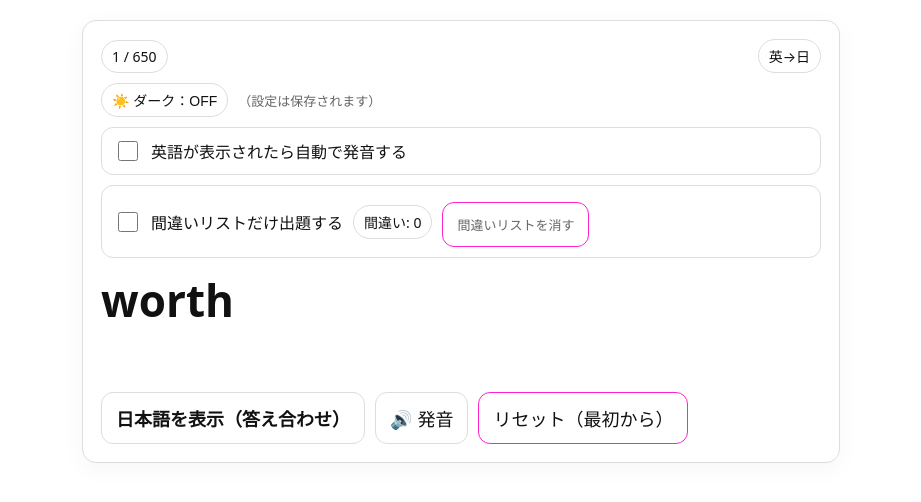
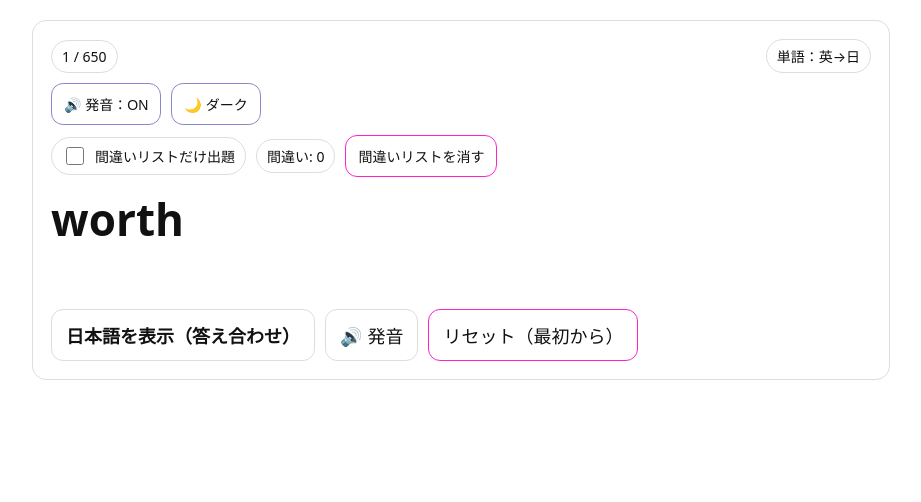
Before and after one commit to hyottoco/pre2word-app, a plain HTML site: page index.html in a window 1280 px wide. Shown: the whole page, without its empty margins (179-1100 px from the left). Drawn offline with Linux system fonts and the light colour scheme.

Commit message:
Add files via upload

```diff
--- a/index.html
+++ b/index.html
@@ -6,51 +6,26 @@
   <title>英単語テスト（重複なしランダム）</title>
 
   <style>
-    /* =========================
-       Theme variables
-       ========================= */
-    :root{
-      --bg: #ffffff;
-      --fg: #111111;
-      --muted: #666666;
-      --card: #ffffff;
-      --border: #dddddd;
-      --btn-bg: #ffffff;
-      --btn-fg: #111111;
-      --shadow: rgba(0,0,0,0.04);
-    }
-    body.dark{
-      --bg: #0f1115;
-      --fg: #e9e9ea;
-      --muted: #a7a7ad;
-      --card: #141824;
-      --border: #2a2f3a;
-      --btn-bg: #141824;
-      --btn-fg: #e9e9ea;
-      --shadow: rgba(0,0,0,0.28);
-    }
-
-    /* =========================
-       Base
-       ========================= */
+    /* =========================================================
+       基本（ライト） ※熟語アプリの見た目・配置に合わせる
+     ========================================================= */
     body{
       font-family: system-ui, -apple-system, "Hiragino Kaku Gothic ProN", "Noto Sans JP", sans-serif;
       margin: 0;
       padding: 20px;
-      background: var(--bg);
-      color: var(--fg);
-      transition: background .15s ease, color .15s ease;
+      background: #ffffff;
+      color: #111;
+      transition: background .2s ease, color .2s ease;
     }
 
     .card{
-      max-width: 720px;
+      max-width: 820px;
       margin: 0 auto;
       padding: 18px;
-      border: 1px solid var(--border);
+      border: 1px solid #ddd;
       border-radius: 14px;
-      background: var(--card);
-      box-shadow: 0 6px 24px var(--shadow);
-      transition: background .15s ease, border-color .15s ease;
+      background: #fff;
+      transition: background .2s ease, border-color .2s ease;
     }
 
     .top{
@@ -65,10 +40,17 @@
       font-size: 14px;
       padding: 6px 10px;
       border-radius: 999px;
-      border: 1px solid var(--border);
+      border: 1px solid #ddd;
       background: transparent;
-      color: var(--fg);
-      transition: border-color .15s ease, color .15s ease;
+      transition: background .2s ease, border-color .2s ease, color .2s ease;
+    }
+
+    .row{
+      display:flex;
+      gap:10px;
+      flex-wrap:wrap;
+      align-items:center;
+      margin-top: 10px;
     }
 
     .word{
@@ -78,6 +60,7 @@
       line-height: 1.1;
       word-break: break-word;
     }
+
     .meaning{
       font-size: 28px;
       margin: 10px 0 0;
@@ -88,77 +71,68 @@
     .btns{
       display:flex;
       gap:10px;
-      margin-top: 18px;
-      flex-wrap: wrap;
+      margin-top: 16px;
+      flex-wrap:wrap;
     }
 
     button{
       font-size: 18px;
       padding: 12px 14px;
       border-radius: 12px;
-      border: 1px solid var(--border);
-      background: var(--btn-bg);
-      color: var(--btn-fg);
+      border: 1px solid #ddd;
+      background: #fff;
+      color: #111;
       cursor: pointer;
-      transition: background .15s ease, color .15s ease, border-color .15s ease, transform .05s ease;
+      transition: background .2s ease, border-color .2s ease, color .2s ease;
     }
     button:active{ transform: translateY(1px); }
+
     .primary{ font-weight: 800; }
     .danger{ border-color:#f2c; }
-
-    .toggle{
-      display:flex;
-      align-items:center;
-      gap:10px;
-      margin-top: 10px;
-      padding: 10px 12px;
-      border: 1px solid var(--border);
-      border-radius: 12px;
-      flex-wrap: wrap;
-      background: transparent;
-      transition: border-color .15s ease;
-    }
-    .toggle label{
-      font-size: 16px;
-      user-select: none;
-    }
-    .toggle input{
-      width: 20px;
-      height: 20px;
-      accent-color: #6aa6ff;
-    }
-    .small{
-      font-size: 13px;
-      color: var(--muted);
-      margin-top: 6px;
-    }
+    .toggle{ border-color:#88c; }
+    .small{ font-size: 14px; padding: 10px 12px; border-radius: 12px; }
 
     /* 間違いチェック（答え合わせ時だけ表示） */
     .missBox{
       display:none;
       margin-top: 12px;
       padding: 10px 12px;
-      border: 1px solid var(--border);
+      border: 1px solid #ddd;
       border-radius: 12px;
       gap: 10px;
       align-items: center;
-      background: transparent;
+      flex-wrap: wrap;
+      transition: background .2s ease, border-color .2s ease, color .2s ease;
     }
     .missBox.show{ display:flex; }
-    .missBox input{ width: 22px; height: 22px; accent-color:#ff6aa6; }
+    .missBox input{ width: 22px; height: 22px; }
     .missBox .label{ font-size: 16px; user-select: none; }
 
-    /* ちょい見た目 */
-    .row{
-      display:flex;
-      gap:10px;
-      flex-wrap:wrap;
-      align-items:center;
-      margin-top: 10px;
+    /* =========================================================
+       ダークモード（bodyに .dark を付ける）
+     ========================================================= */
+    body.dark{
+      background: #0f1115;
+      color: #e9e9ea;
     }
-    .hint{
-      color: var(--muted);
-      font-size: 13px;
+    body.dark .card{
+      background: #171a21;
+      border-color: #2a2f3a;
+    }
+    body.dark .badge{
+      border-color: #2a2f3a;
+      background: rgba(255,255,255,0.03);
+      color: #d6d6d8;
+    }
+    body.dark button{
+      background: #1f2430;
+      border-color: #2a2f3a;
+      color: #e9e9ea;
+    }
+    body.dark button:hover{ background: #252b3a; }
+    body.dark .missBox{
+      border-color: #2a2f3a;
+      background: rgba(255,255,255,0.03);
     }
   </style>
 </head>
@@ -167,30 +141,26 @@
   <div class="card">
     <div class="top">
       <div class="badge" id="progress">0 / 0</div>
-      <div class="badge" id="mode">英→日</div>
+      <div class="badge" id="mode">単語：英→日</div>
     </div>
 
-    <!-- ダークモード -->
+    <!-- 発音ON/OFF + テーマ切替（熟語アプリと同じ位置） -->
     <div class="row">
-      <button id="themeBtn" class="badge" type="button">🌙 ダーク：OFF</button>
-      <span class="hint">（設定は保存されます）</span>
-    </div>
-
-    <!-- 自動発音スイッチ -->
-    <div class="toggle">
-      <input type="checkbox" id="autoSpeakToggle" />
-      <label for="autoSpeakToggle">英語が表示されたら自動で発音する</label>
+      <button class="toggle small" id="audioToggle">🔊 発音：ON</button>
+      <button class="toggle small" id="themeToggle">🌙 ダーク</button>
     </div>
 
     <!-- 出題モード切替（全 / 間違いのみ） -->
-    <div class="toggle">
-      <input type="checkbox" id="wrongOnlyToggle" />
-      <label for="wrongOnlyToggle">間違いリストだけ出題する</label>
-      <span class="badge" id="wrongCount">間違い: 0</span>
+    <div class="row">
+      <label class="badge" style="display:flex; gap:8px; align-items:center;">
+        <input type="checkbox" id="wrongOnlyToggle" style="width:18px;height:18px;" />
+        間違いリストだけ出題
+      </label>
+      <div class="badge" id="wrongCount">間違い: 0</div>
       <button class="small danger" id="clearWrongBtn" type="button">間違いリストを消す</button>
     </div>
 
-    <div class="word" id="word">（単語リストを読み込み中…）</div>
+    <div class="word" id="word">（VOCABリストを読み込み中…）</div>
     <div class="meaning" id="meaning"></div>
 
     <!-- ★答え合わせ表示中だけ出る：間違えたチェック -->
@@ -199,6 +169,7 @@
       <label class="label" for="missToggle">この単語は間違えた（間違いリストに入れる）</label>
     </div>
 
+    <!-- 次へ / 発音 / リセット -->
     <div class="btns">
       <button class="primary" id="nextBtn">はじめる</button>
       <button id="speakBtn">🔊 発音</button>
@@ -864,36 +835,64 @@ const VOCAB = [
   { en: "protective", ja: "保護するための／防護の" },
 ];
 
-// ========= 保存キー =========
-const AUTO_SPEAK_KEY   = "vocab_auto_speak_v1";
-const KEY_ALL          = "vocab_app_state_v1";
-const KEY_WRONG        = "vocab_wrong_state_v1";
-const KEY_WRONG_SET    = "vocab_wrong_set_v1";
-const KEY_WRONG_ONLY   = "vocab_wrong_only_v1";
 
-// ★ダークモード保存キー
-const KEY_THEME_DARK   = "vocab_theme_dark_v1";
+// =======================
+//  保存キー（熟語アプリ構成に寄せる）
+// =======================
+const KEY_AUDIO       = "vocab_app_audio_on_v1";
 
-/* =========================
-   Theme (Dark mode)
-   ========================= */
-function loadDarkMode(){
-  return localStorage.getItem(KEY_THEME_DARK) === "1";
+// 全モード/間違いモードを別で進行保存
+const KEY_STATE_ALL   = "vocab_state_all_v1";
+const KEY_STATE_WRONG = "vocab_state_wrong_v1";
+
+// 間違いセット（en文字列で管理）
+const KEY_WRONG_SET   = "vocab_wrong_set_v1";
+
+// 間違いのみモードON/OFF
+const KEY_WRONG_ONLY  = "vocab_wrong_only_v1";
+
+// テーマ（ライト/ダーク）
+const KEY_THEME       = "vocab_theme_v1";
+
+// =======================
+//  ユーティリティ
+// =======================
+function shuffle(arr){
+  for (let i = arr.length - 1; i > 0; i--){
+    const j = Math.floor(Math.random() * (i + 1));
+    [arr[i], arr[j]] = [arr[j], arr[i]];
+  }
+  return arr;
 }
-function saveDarkMode(on){
-  localStorage.setItem(KEY_THEME_DARK, on ? "1" : "0");
-}
-function applyTheme(){
-  const dark = loadDarkMode();
-  document.body.classList.toggle("dark", dark);
-  const btn = document.getElementById("themeBtn");
-  btn.textContent = dark ? "🌙 ダーク：ON" : "☀️ ダーク：OFF";
+function saveJSON(key, obj){ localStorage.setItem(key, JSON.stringify(obj)); }
+function loadJSON(key){
+  try{
+    const raw = localStorage.getItem(key);
+    return raw ? JSON.parse(raw) : null;
+  }catch{ return null; }
 }
 
-/* =========================
-   Speech (Web Speech API)
-   ========================= */
-function pickEnglishVoice() {
+// =======================
+//  テーマ（ライト/ダーク）
+// =======================
+function loadTheme(){
+  const v = localStorage.getItem(KEY_THEME);
+  return (v === "dark" || v === "light") ? v : "light";
+}
+function saveTheme(theme){
+  localStorage.setItem(KEY_THEME, theme);
+}
+function applyTheme(theme){
+  const isDark = theme === "dark";
+  document.body.classList.toggle("dark", isDark);
+  const btn = document.getElementById("themeToggle");
+  if (btn) btn.textContent = isDark ? "☀️ ライト" : "🌙 ダーク";
+}
+
+// =======================
+//  発音（Web Speech API）
+// =======================
+function pickEnglishVoice(){
   const voices = speechSynthesis.getVoices();
   const preferred =
     voices.find(v => /Samantha|Karen/i.test(v.name || "")) ||
@@ -904,104 +903,80 @@ function pickEnglishVoice() {
   return preferred;
 }
 
-function speakEnglish(text) {
-  if (!("speechSynthesis" in window)) return;
-  try { speechSynthesis.cancel(); } catch {}
-  const uttr = new SpeechSynthesisUtterance(String(text));
-  uttr.rate = 1.0;
-  uttr.pitch = 1.0;
-  const voice = pickEnglishVoice();
-  uttr.lang = voice?.lang || "en-US";
-  if (voice) uttr.voice = voice;
-  speechSynthesis.speak(uttr);
+function loadAudioOn(){
+  const v = localStorage.getItem(KEY_AUDIO);
+  return v === null ? true : v === "1"; // デフォON
+}
+function saveAudioOn(on){
+  localStorage.setItem(KEY_AUDIO, on ? "1" : "0");
+}
+function updateAudioUI(){
+  const on = loadAudioOn();
+  document.getElementById("audioToggle").textContent = on ? "🔊 発音：ON" : "🔇 発音：OFF";
 }
 
-if ("speechSynthesis" in window) {
-  speechSynthesis.onvoiceschanged = () => {
-    try { speechSynthesis.getVoices(); } catch {}
-  };
+function speakEnglish(text){
+  if (!window.speechSynthesis) return;
+  if (!loadAudioOn()) return;
+
+  try{ speechSynthesis.cancel(); }catch{}
+  const u = new SpeechSynthesisUtterance(String(text));
+  const voice = pickEnglishVoice();
+  u.lang = voice?.lang || "en-US";
+  if (voice) u.voice = voice;
+  u.rate = 1.0;
+  u.pitch = 1.0;
+
+  speechSynthesis.speak(u);
 }
 
-/* =========================
-   Utils
-   ========================= */
-function shuffle(arr) {
-  for (let i = arr.length - 1; i > 0; i--) {
-    const j = Math.floor(Math.random() * (i + 1));
-    [arr[i], arr[j]] = [arr[j], arr[i]];
-  }
-  return arr;
-}
-function saveJSON(key, obj) { localStorage.setItem(key, JSON.stringify(obj)); }
-function loadJSON(key) {
-  try {
-    const raw = localStorage.getItem(key);
-    return raw ? JSON.parse(raw) : null;
-  } catch { return null; }
-}
-
-/* =========================
-   Auto speak
-   ========================= */
-function loadAutoSpeak() {
-  try {
-    const raw = localStorage.getItem(AUTO_SPEAK_KEY);
-    if (raw === null) return false;
-    return raw === "1";
-  } catch { return false; }
-}
-function saveAutoSpeak(on) {
-  localStorage.setItem(AUTO_SPEAK_KEY, on ? "1" : "0");
-}
-
-/* =========================
-   Wrong list (Set)
-   ========================= */
-function loadWrongSet() {
+// =======================
+//  間違いリスト（Set）
+// =======================
+function loadWrongSet(){
   const arr = loadJSON(KEY_WRONG_SET);
   return new Set(Array.isArray(arr) ? arr : []);
 }
-function saveWrongSet(set) {
+function saveWrongSet(set){
   saveJSON(KEY_WRONG_SET, Array.from(set));
 }
-function updateWrongCountUI() {
+function updateWrongCountUI(){
   const set = loadWrongSet();
   document.getElementById("wrongCount").textContent = `間違い: ${set.size}`;
 }
 
-/* =========================
-   Mode (All / Wrong only)
-   ========================= */
-function loadWrongOnly() {
-  const v = localStorage.getItem(KEY_WRONG_ONLY);
-  return v === "1";
+// =======================
+//  出題モード（全 / 間違いのみ）
+// =======================
+function loadWrongOnly(){
+  return localStorage.getItem(KEY_WRONG_ONLY) === "1";
 }
-function saveWrongOnly(on) {
+function saveWrongOnly(on){
   localStorage.setItem(KEY_WRONG_ONLY, on ? "1" : "0");
 }
-function getActiveStateKey() {
-  return loadWrongOnly() ? KEY_WRONG : KEY_ALL;
+function getActiveStateKey(){
+  return loadWrongOnly() ? KEY_STATE_WRONG : KEY_STATE_ALL;
 }
 
-/* =========================
-   Pool / State
-   ========================= */
-function getPoolIndices() {
-  if (!loadWrongOnly()) return [...Array(VOCAB.length).keys()];
+// 出題プール（VOCABのindex配列）
+function getPoolIndices(){
+  if (!loadWrongOnly()){
+    return [...Array(VOCAB.length).keys()];
+  }
   const set = loadWrongSet();
   const idxs = [];
-  for (let i = 0; i < VOCAB.length; i++) {
+  for (let i = 0; i < VOCAB.length; i++){
     if (set.has(VOCAB[i].en)) idxs.push(i);
   }
   return idxs;
 }
 
-function freshStateForPool(poolIdxs) {
+function freshStateForPool(poolIdxs){
   const order = shuffle([...Array(poolIdxs.length).keys()]);
-  return { poolIdxs, order, index: 0, phase: 0 }; // phase:0 英語のみ / 1 日本語表示
+  return { poolIdxs, order, index: 0, phase: 0 }; // phase:0英 1日
 }
 
-function loadState() {
+function loadState(){
   const key = getActiveStateKey();
   const st = loadJSON(key);
   if (!st) return null;
@@ -1009,28 +984,27 @@ function loadState() {
   if (typeof st.index !== "number" || typeof st.phase !== "number") return null;
   if (st.phase !== 0 && st.phase !== 1) return null;
 
-  // プール変化（間違い追加/削除やモード変更）への最低限の追従
+  // プールが変化したら作り直す
   const poolNow = getPoolIndices();
   if (st.poolIdxs.length !== poolNow.length) return null;
 
   return st;
 }
-
-function saveState(st) {
+function saveState(st){
   const key = getActiveStateKey();
   saveJSON(key, st);
 }
 
-function getCurrentItem(st) {
+function getCurrentItem(st){
   if (!st.poolIdxs.length) return null;
-  const poolIndex = st.poolIdxs[ st.order[st.index] ];
+  const poolIndex = st.poolIdxs[ st.order[st.index] ]; // VOCABのindex
   return { item: VOCAB[poolIndex], vocabIndex: poolIndex };
 }
 
-/* =========================
-   UI
-   ========================= */
-function setUI(st) {
+// =======================
+//  UI
+// =======================
+function setUI(st){
   const wordEl = document.getElementById("word");
   const meaningEl = document.getElementById("meaning");
   const progressEl = document.getElementById("progress");
@@ -1040,11 +1014,12 @@ function setUI(st) {
   const missBox = document.getElementById("missBox");
   const missToggle = document.getElementById("missToggle");
 
-  modeEl.textContent = loadWrongOnly() ? "英→日（間違いのみ）" : "英→日";
+  modeEl.textContent = loadWrongOnly() ? "単語：英→日（間違いのみ）" : "単語：英→日";
 
-  if (!st.poolIdxs.length) {
+  // プールが空なら案内
+  if (!st.poolIdxs.length){
     wordEl.textContent = "間違いリストが空です";
-    meaningEl.textContent = "「間違いリストだけ出題する」をOFFにするか、間違いを登録してください。";
+    meaningEl.textContent = "「間違いリストだけ出題」をOFFにするか、間違いを登録してください。";
     progressEl.textContent = "0 / 0";
     btn.textContent = "はじめる";
     missBox.classList.remove("show");
@@ -1052,7 +1027,8 @@ function setUI(st) {
     return;
   }
 
-  if (st.index >= st.poolIdxs.length) {
+  // 1周終わったら再シャッフル
+  if (st.index >= st.poolIdxs.length){
     st = freshStateForPool(getPoolIndices());
     saveState(st);
   }
@@ -1062,30 +1038,38 @@ function setUI(st) {
 
   progressEl.textContent = `${st.index + 1} / ${st.poolIdxs.length}`;
 
-  // すでに間違いリストに入っているか
+  // この単語がすでに間違いリストにあるか
   const wrongSet = loadWrongSet();
   missToggle.checked = wrongSet.has(current.en);
 
-  if (st.phase === 0) {
+  if (st.phase === 0){
     wordEl.textContent = current.en;
     meaningEl.textContent = "";
     btn.textContent = "日本語を表示（答え合わせ）";
+
     missBox.classList.remove("show");
 
-    if (loadAutoSpeak()) speakEnglish(current.en);
+    // 英語が表示された瞬間に発音（ONのとき）
+    speakEnglish(current.en);
+
   } else {
     wordEl.textContent = current.en;
     meaningEl.textContent = current.ja;
     btn.textContent = "正解だったかな？次へGO！";
+
+    // 答え合わせ中だけチェック欄表示
     missBox.classList.add("show");
   }
 }
 
-function nextAction() {
+function nextAction(){
   let st = loadState();
-  if (!st) st = freshStateForPool(getPoolIndices());
+  if (!st){
+    const pool = getPoolIndices();
+    st = freshStateForPool(pool);
+  }
 
-  if (st.phase === 0) {
+  if (st.phase === 0){
     st.phase = 1;
   } else {
     st.phase = 0;
@@ -1095,56 +1079,61 @@ function nextAction() {
   setUI(st);
 }
 
-function resetAll() {
-  try { speechSynthesis.cancel(); } catch {}
-  const st = freshStateForPool(getPoolIndices());
+function resetAll(){
+  try{ speechSynthesis.cancel(); }catch{}
+  const pool = getPoolIndices();
+  const st = freshStateForPool(pool);
   saveState(st);
   setUI(st);
 }
 
-/* =========================
-   Init
-   ========================= */
-function init() {
-  if (!VOCAB.length) {
-    document.getElementById("word").textContent = "VOCABが空です（単語リストを入れてください）";
+// =======================
+//  初期化
+// =======================
+function init(){
+  if (!VOCAB.length){
+    document.getElementById("word").textContent = "VOCABが空です";
     return;
   }
 
-  // テーマ適用 + ボタン
-  applyTheme();
-  document.getElementById("themeBtn").addEventListener("click", () => {
-    const next = !loadDarkMode();
-    saveDarkMode(next);
-    applyTheme();
+  // テーマ初期化
+  applyTheme(loadTheme());
+  document.getElementById("themeToggle").addEventListener("click", () => {
+    const now = loadTheme();
+    const next = (now === "dark") ? "light" : "dark";
+    saveTheme(next);
+    applyTheme(next);
   });
 
-  // 自動発音トグル
-  const autoToggle = document.getElementById("autoSpeakToggle");
-  autoToggle.checked = loadAutoSpeak();
-  autoToggle.addEventListener("change", () => {
-    saveAutoSpeak(autoToggle.checked);
-    if (autoToggle.checked) {
-      const st = loadState();
-      if (st && st.phase === 0) {
-        const cur = getCurrentItem(st);
-        if (cur) speakEnglish(cur.item.en);
-      }
-    }
-  });
+  // voice読み込み遅延対策（iOS/Safari）
+  if (window.speechSynthesis){
+    speechSynthesis.onvoiceschanged = () => updateAudioUI();
+    setTimeout(updateAudioUI, 200);
+    setTimeout(updateAudioUI, 800);
+  } else {
+    document.getElementById("audioToggle").disabled = true;
+    document.getElementById("speakBtn").disabled = true;
+  }
 
-  // 間違いのみモードトグル
+  // 間違い数表示
+  updateWrongCountUI();
+
+  // 間違いのみトグル初期化
   const wrongOnlyToggle = document.getElementById("wrongOnlyToggle");
   wrongOnlyToggle.checked = loadWrongOnly();
   wrongOnlyToggle.addEventListener("change", () => {
     saveWrongOnly(wrongOnlyToggle.checked);
-    const st = freshStateForPool(getPoolIndices());
+
+    // モード切替したら、そのモードで最初から
+    const pool = getPoolIndices();
+    const st = freshStateForPool(pool);
     saveState(st);
+
     updateWrongCountUI();
     setUI(st);
   });
 
-  // 間違いチェック（答え合わせ中）
+  // 間違いチェック（答え合わせ中に押す）
   document.getElementById("missToggle").addEventListener("change", (e) => {
     const st = loadState();
     if (!st) return;
@@ -1165,29 +1154,45 @@ function init() {
     updateWrongCountUI();
 
     // 間違いのみモード中ならプールが空になるのでUI更新
-    const st = freshStateForPool(getPoolIndices());
+    const pool = getPoolIndices();
+    const st = freshStateForPool(pool);
     saveState(st);
     setUI(st);
   });
 
-  // ボタン
+  // 進行状態の初期化
+  const pool = getPoolIndices();
+  let st = loadState();
+  if (!st) st = freshStateForPool(pool);
+  saveState(st);
+  setUI(st);
+
+  // 次へ / リセット
   document.getElementById("nextBtn").addEventListener("click", nextAction);
   document.getElementById("resetBtn").addEventListener("click", resetAll);
 
+  // 発音ボタン
   document.getElementById("speakBtn").addEventListener("click", () => {
-    const st = loadState();
-    if (!st) return;
-    const cur = getCurrentItem(st);
+    const st2 = loadState();
+    if (!st2) return;
+    const cur = getCurrentItem(st2);
     if (!cur) return;
     speakEnglish(cur.item.en);
   });
 
-  // 初期表示
-  updateWrongCountUI();
-  let st = loadState();
-  if (!st) st = freshStateForPool(getPoolIndices());
-  saveState(st);
-  setUI(st);
+  // 発音ON/OFFトグル
+  document.getElementById("audioToggle").addEventListener("click", () => {
+    const on = loadAudioOn();
+    saveAudioOn(!on);
+    updateAudioUI();
+
+    // ONにした瞬間、今表示中の英語を1回読む（phase=0の時だけ）
+    const st2 = loadState();
+    if (st2 && st2.phase === 0){
+      const cur = getCurrentItem(st2);
+      if (cur) speakEnglish(cur.item.en);
+    }
+  });
 }
 
 init();
```
